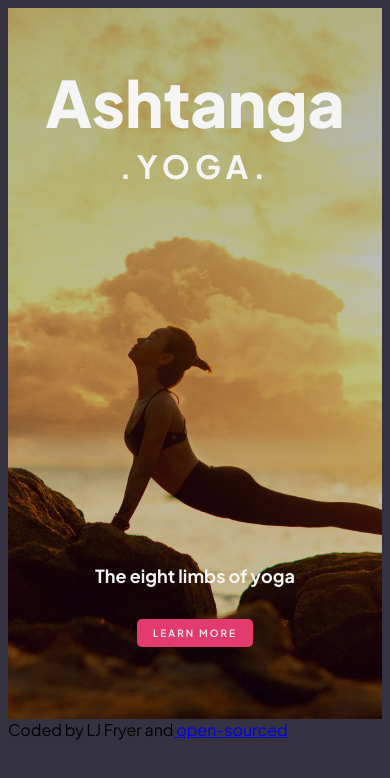
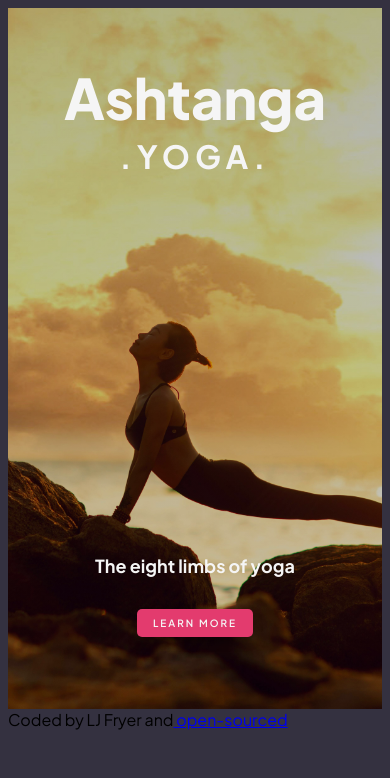
Before and after one commit to LJ-Fryer/ashtanga-project, a plain HTML site: page index.html in a window 390 px wide. Drawn offline with Linux system fonts and the light colour scheme; a web font is replaced by a local one.

Commit message:
Changed breakpoint to 900

```diff
--- a/src/styles.css
+++ b/src/styles.css
@@ -14,7 +14,7 @@ header {
 }
 h1 {
   margin: 0 auto;
-  font-size: 128px;
+  font-size: 112px;
   font-weight: 800;
   line-height: 1.25;
 }
@@ -54,9 +54,9 @@ h3 {
   text-transform: uppercase;
   letter-spacing: 2px;
 }
-@media (max-width: 800px) {
+@media (max-width: 900px) {
   h1 {
-    font-size: 64px;
+    font-size: 56px;
   }
   h3 {
     font-size: 18px;
```
